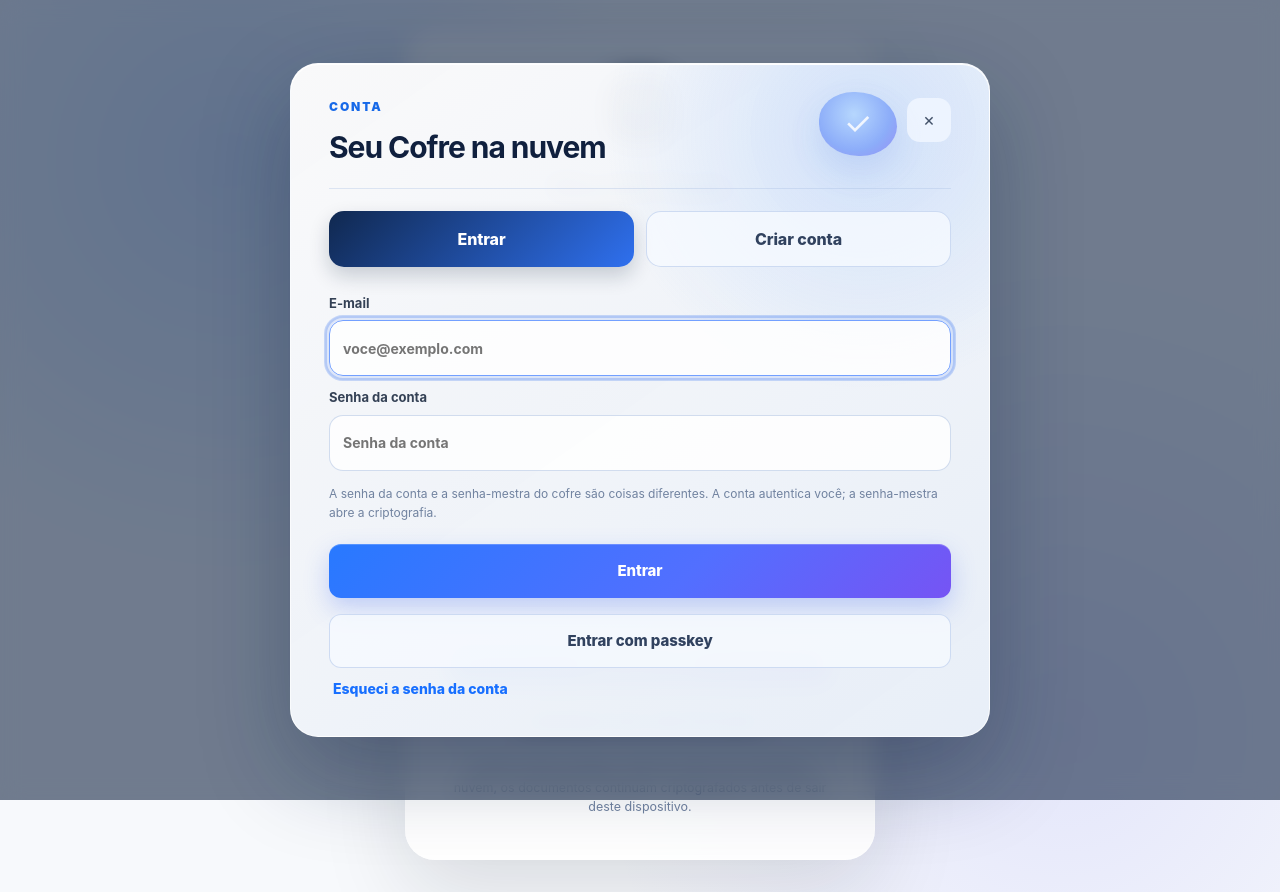
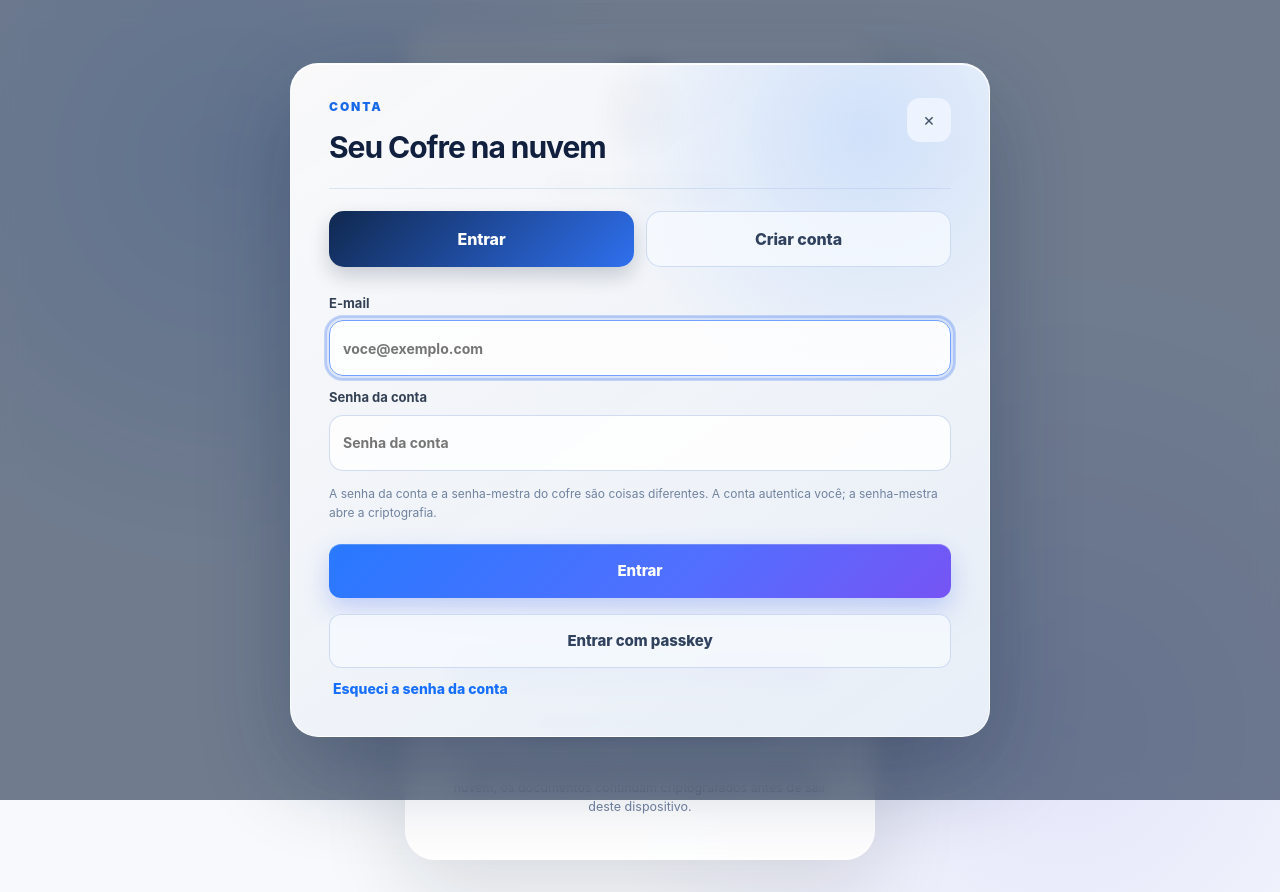
Before and after one commit to brunoalves-io/MasterSafe, a website: page web/index.html in a window 1280 px wide. Both pictures are taken after a click on the button "☁ Restaurar meu cofre da nuvem". Drawn offline with Linux system fonts and the light colour scheme; a script that the page names is missing.

Commit message:
Remove decorative cloud auth check icon

```diff
--- a/web/settings-title-icons-clean.css
+++ b/web/settings-title-icons-clean.css
@@ -1,4 +1,4 @@
-/* MasterSafe 7.10.7 — remove apenas os ícones decorativos marcados na aba Configurações. */
+/* MasterSafe 7.10.8 — limpeza visual de ícones decorativos. */
 
 /* Esconde pseudo-ícones dos títulos indicados. */
 #view-settings .setting-card:has(#profileNameInput) > h3::before,
@@ -43,3 +43,9 @@
   margin-left: 0 !important;
   text-indent: 0 !important;
 }
+
+/* Remove o ícone decorativo azul com check do modal de conta na nuvem. */
+#cloudAuthModal .modal-head::after {
+  display: none !important;
+  content: none !important;
+}
```
